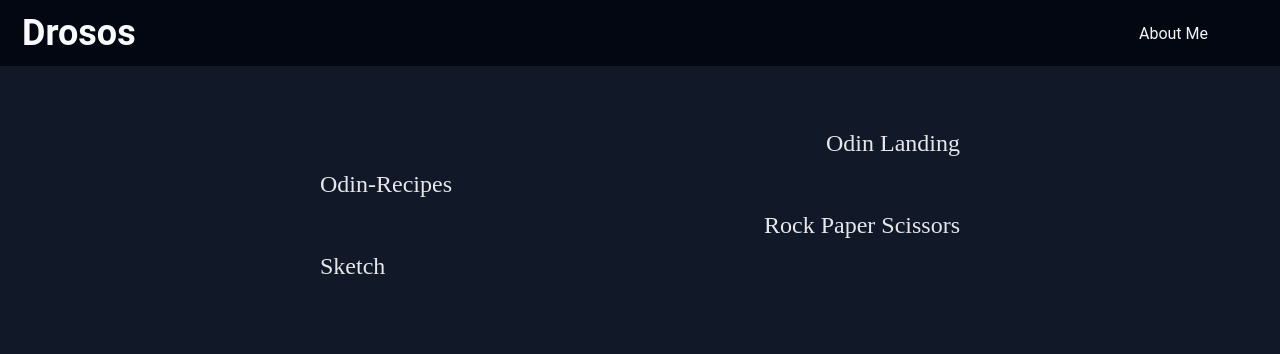
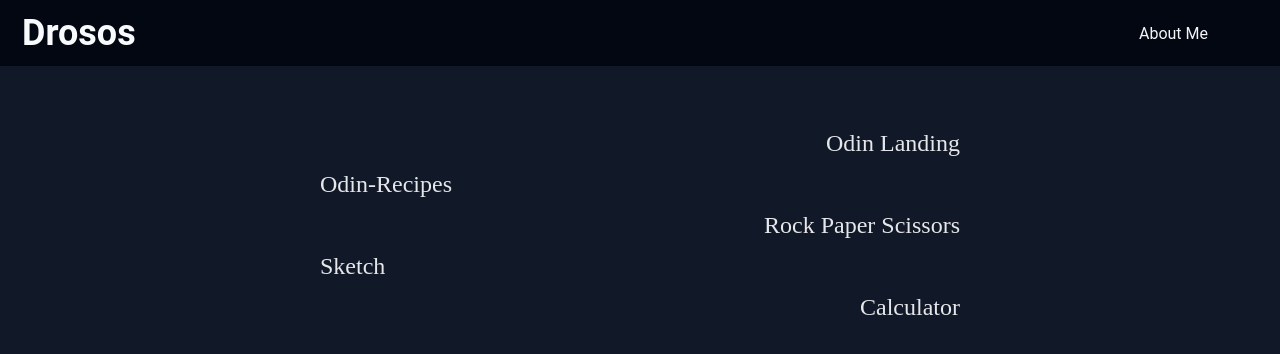
Before and after one commit to drososdros/the-odin-project, a plain HTML site: page index.html in a window 1280 px wide. Drawn offline with Linux system fonts and the light colour scheme.

Commit message:
add tha calculator to the main page

```diff
--- a/index.html
+++ b/index.html
@@ -31,6 +31,7 @@
 
 			<a href="rock-paper-scissors/index.html">Rock Paper Scissors</a>
 			<a href="sketch/index.html">Sketch</a>
+			<a href="calculator/index.html">Calculator </a>
 		</div>
 	</section>
 
```
